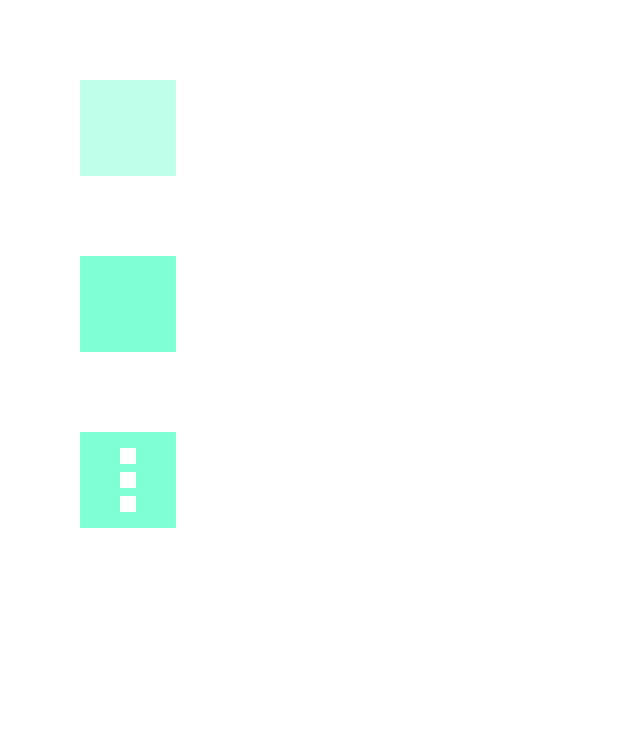
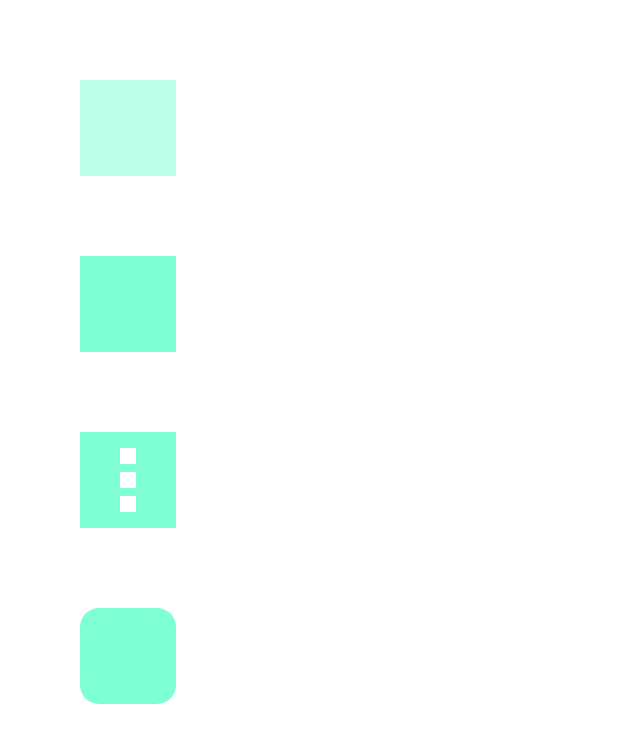
Before and after one commit to hahs-92/framer-motion-basic, a React (Create React App) app: page / in a window 1280 px wide. Shown: the top 742 px of the page, without its empty margins (0-640 px from the left). Built offline with nearby package versions, Linux system fonts and the light colour scheme.

Commit message:
keyframes

```diff
--- a/src/App.js
+++ b/src/App.js
@@ -3,6 +3,7 @@
 import Box1 from './components/Box1';
 import Box2 from './components/Box2'
 import Box3 from './components/Box3';
+import Box4 from './components/Box4';
 
 function App() {
   return (
@@ -10,6 +11,7 @@
       <Box1 />
       <Box2 />
       <Box3 />
+      <Box4 />
     </div>
   );
 }
--- /dev/null
+++ b/src/components/Box4.jsx
@@ -0,0 +1,24 @@
+import { motion } from 'framer-motion'
+
+const Box4 = () => {
+
+    return(
+        <article className='box-container'>
+            <motion.div
+                className='box'
+                animate={{
+                    scale: [1, 1.4, 1.4, 1, 1],
+                    borderRadius: [ "20%", "20%", "50%", "50%", "20%"],
+                    rotate: [0, 0, 270, 270, 0 ]
+                }}
+                transition={{
+                    duration: 2
+                }}
+            >
+
+            </motion.div>
+        </article>
+    )
+}
+
+export default Box4
```
